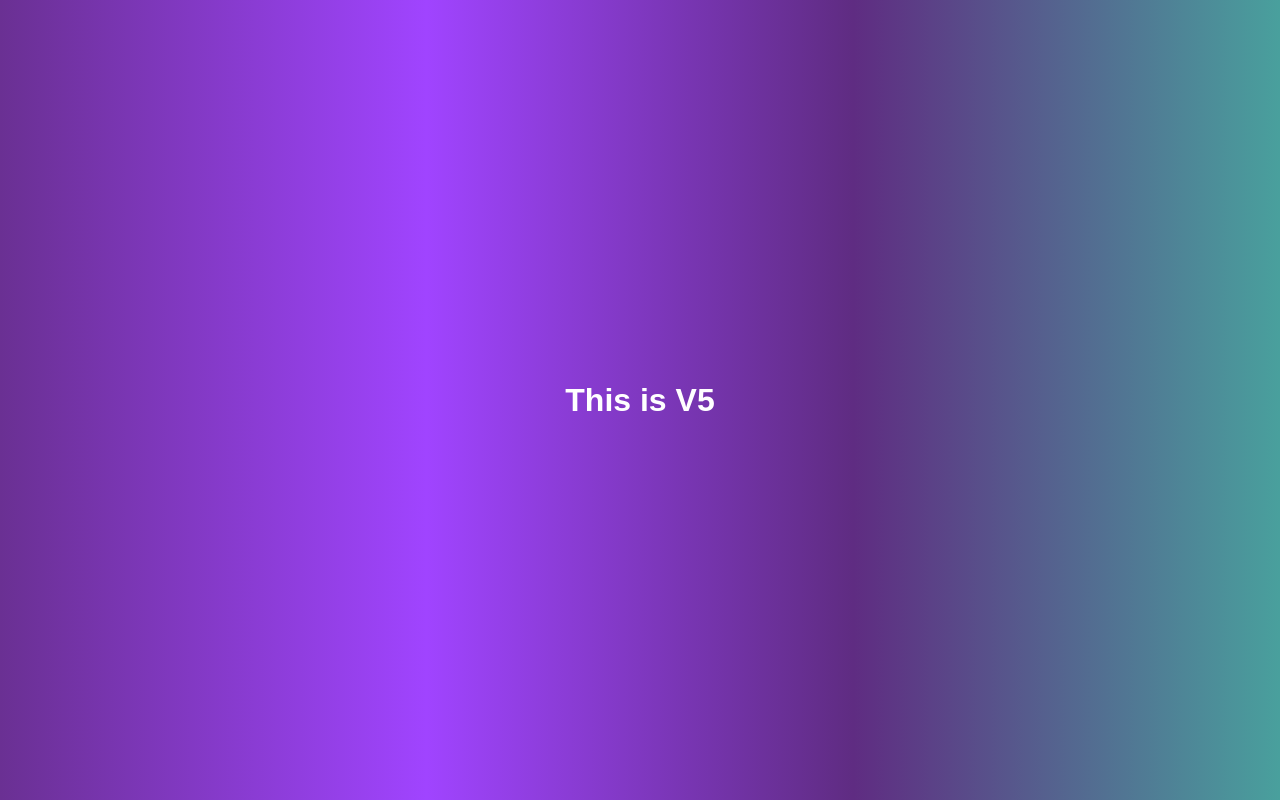
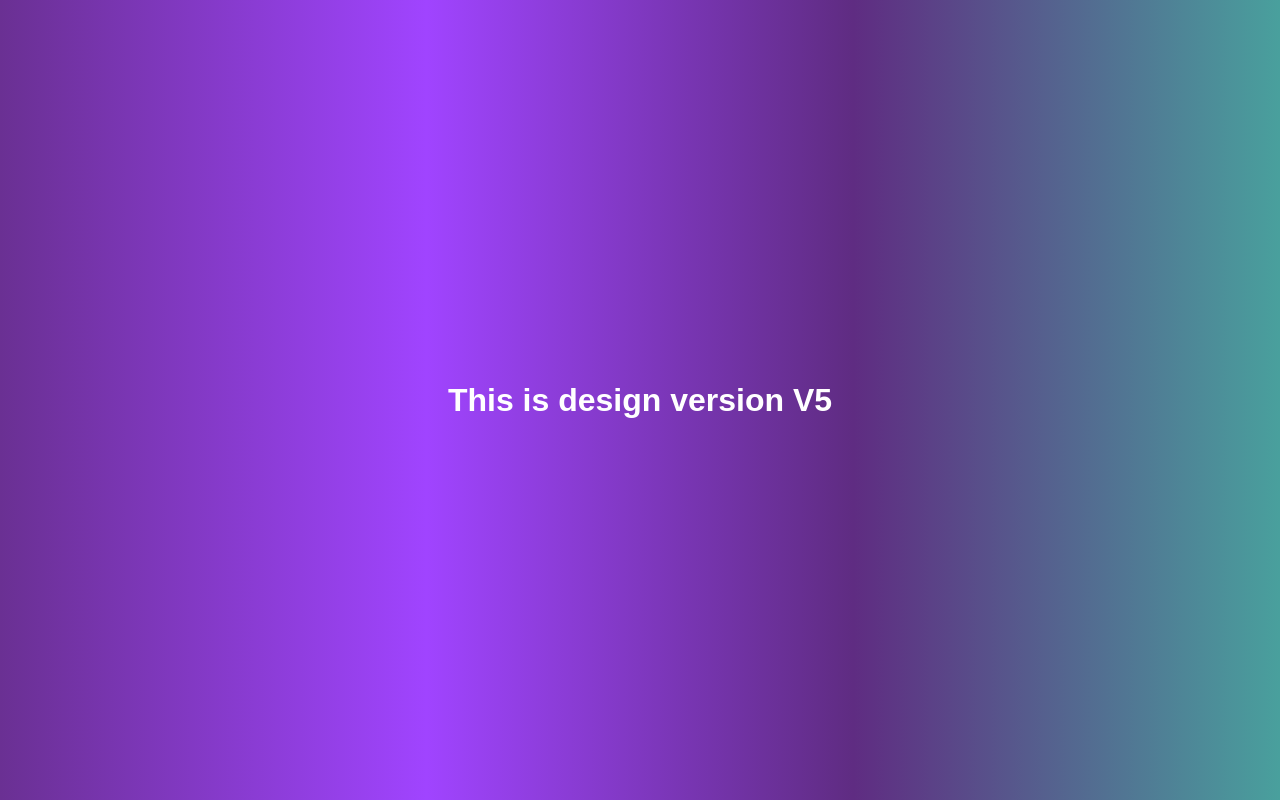
Before and after one commit to suyash-varade12/sample_repo, a plain HTML site: page index.html in a window 1280 px wide. Drawn offline with Linux system fonts and the light colour scheme.

Commit message:
design version v5

```diff
--- a/index.html
+++ b/index.html
@@ -7,6 +7,6 @@
     <link rel="stylesheet" href="style.css">
 </head>
 <body>
-    <h1>This is V5</h1>
+    <h1>This is design version V5</h1>
 </body>
 </html>
```
